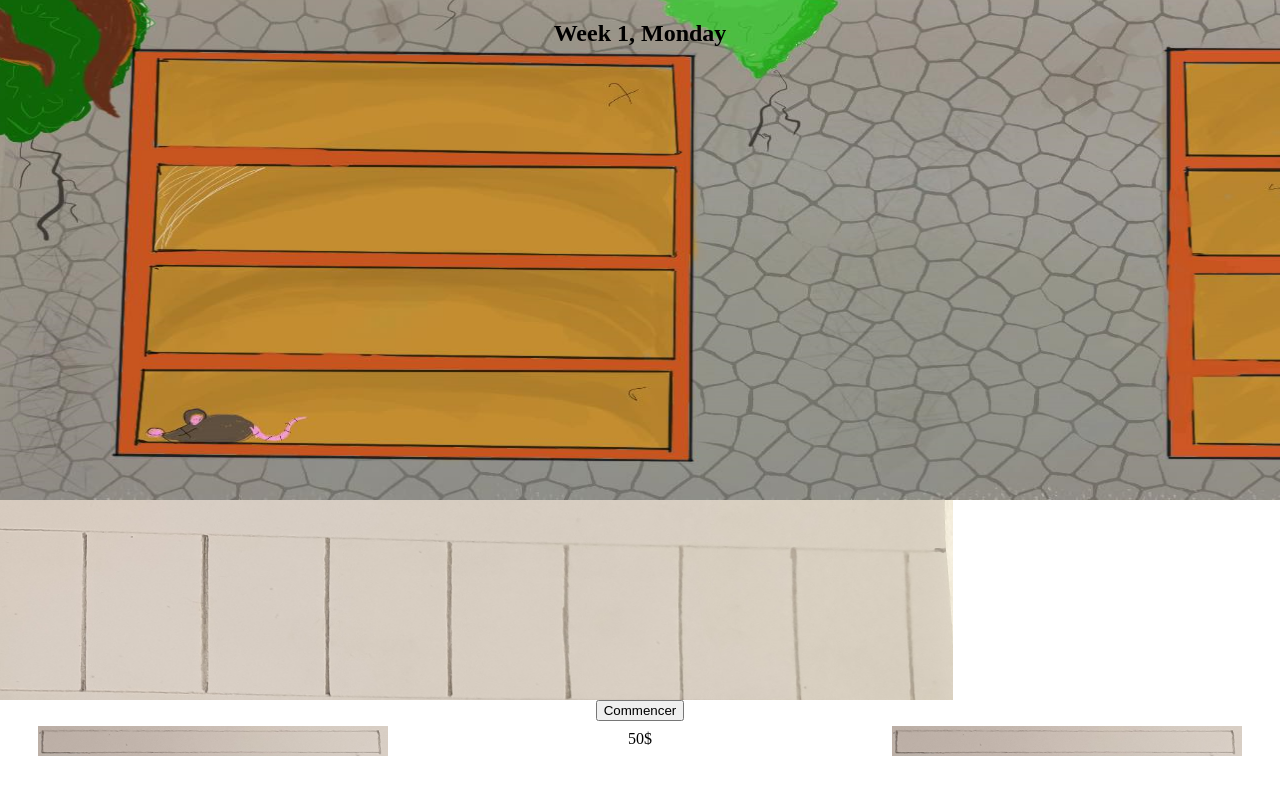
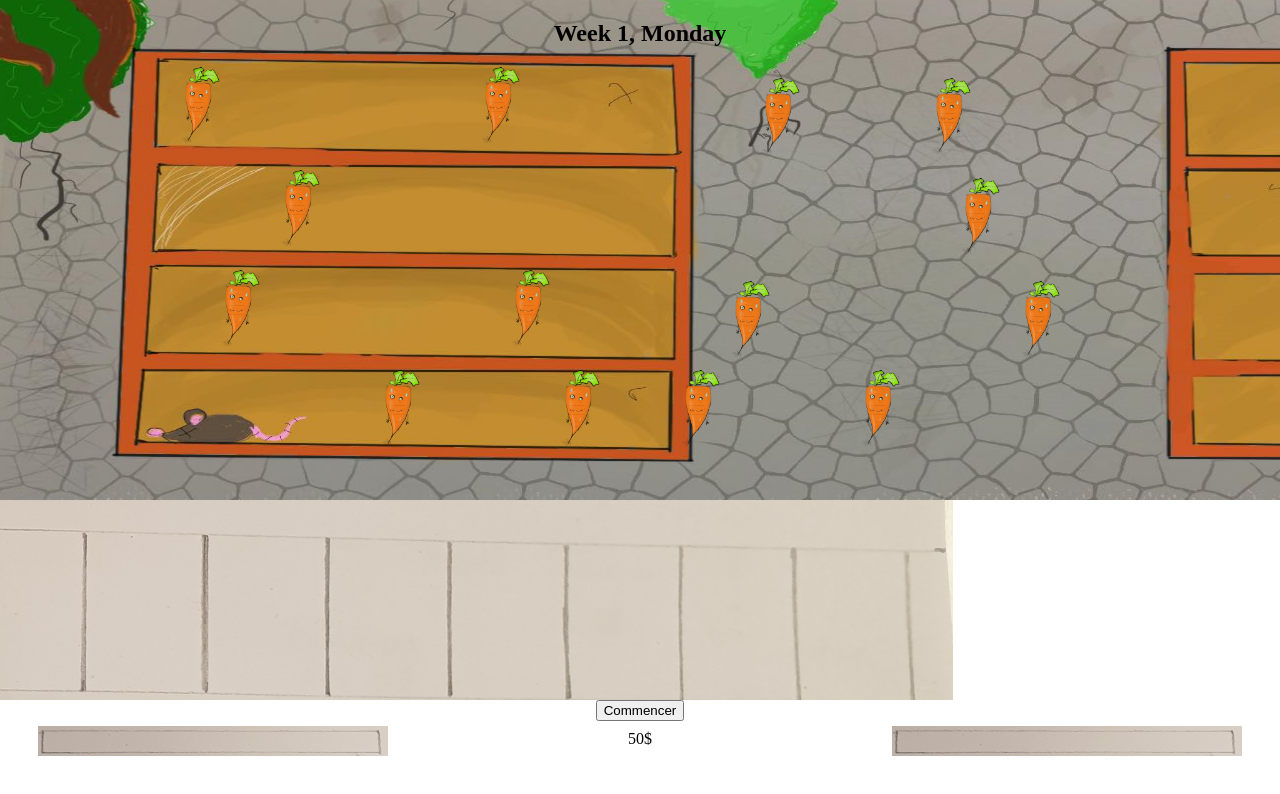
Before and after one commit to tchikl-h/Grossery-store, a plain HTML site: page grossery.html in a window 1280 px wide. Shown: the top 794 px of the page. Drawn offline with Linux system fonts and the light colour scheme.

Commit message:
ajout des fruits en fond

```diff
--- a/grossery.css
+++ b/grossery.css
@@ -28,17 +28,23 @@
   }
 }
 
-/* @-webkit-keyframes slideOut {
-  100% {
-    left: 900;
+@-webkit-keyframes slideOut {
+  from {
+    top: 0px;
+  }
+  to {
+    top: 900px;
   }
 }
 
 @keyframes slideOut {
-  100% {
-    left: 900;
+  from {
+    top: 0px;
   }
-} */
+  to {
+    top: 900px;
+  }
+}
 
 .shelves {
   height: 500px;
@@ -65,6 +71,82 @@
   width: 300px;
 }
 
+.fruit-background {
+  position: absolute;
+  height: 80px;
+  width: 80px;
+}
+
+.fruit-background-left1 {
+  left: 160px;
+  top: 64px;
+}
+
+.fruit-background-left2 {
+  left: 460px;
+  top: 64px;
+}
+
+.fruit-background-left3 {
+  left: 260px;
+  top: 167px;
+}
+
+.fruit-background-left4 {
+  left: 200px;
+  top: 267px;
+}
+
+.fruit-background-left5 {
+  left: 490px;
+  top: 267px;
+}
+
+.fruit-background-left6 {
+  left: 360px;
+  top: 367px;
+}
+
+.fruit-background-left7 {
+  left: 540px;
+  top: 367px;
+}
+
+.fruit-background-right1 {
+  right: 289px;
+  top: 75px;
+}
+
+.fruit-background-right2 {
+  right: 460px;
+  top: 75px;
+}
+
+.fruit-background-right3 {
+  right: 260px;
+  top: 175px;
+}
+
+.fruit-background-right4 {
+  right: 200px;
+  top: 278px;
+}
+
+.fruit-background-right5 {
+  right: 490px;
+  top: 278px;
+}
+
+.fruit-background-right6 {
+  right: 360px;
+  top: 367px;
+}
+
+.fruit-background-right7 {
+  right: 540px;
+  top: 367px;
+}
+
 .treadmill2 {
   position: absolute;
   left: -900px;
@@ -77,16 +159,14 @@
   animation-delay: 0s;
 }
 
-/* .treadmill-animation-out {
-  height: 200px;
-  width: 3906px;
+.treadmill-animation-out {
   position: absolute;
-  left: -900px;
-  -webkit-animation: slide 0.5s forwards;
+  left: 0px;
+  -webkit-animation: slideOut 0.5s forwards;
   -webkit-animation-delay: 2s;
   animation: slide 3s forwards;
   animation-delay: 2s;
-} */
+}
 
 .buttons {
   display: flex;
--- a/grossery.html
+++ b/grossery.html
@@ -7,6 +7,21 @@
   </head>
   <body>
     <h2 id="date" class="date"></h2>
+    <img class="fruit-background fruit-background-left1" src="./images/fruits/carot.PNG"/>
+    <img class="fruit-background fruit-background-left2" src="./images/fruits/carot.PNG"/>
+    <img class="fruit-background fruit-background-left3" src="./images/fruits/carot.PNG"/>
+    <img class="fruit-background fruit-background-left4" src="./images/fruits/carot.PNG"/>
+    <img class="fruit-background fruit-background-left5" src="./images/fruits/carot.PNG"/>
+    <img class="fruit-background fruit-background-left6" src="./images/fruits/carot.PNG"/>
+    <img class="fruit-background fruit-background-left7" src="./images/fruits/carot.PNG"/>
+
+    <img class="fruit-background fruit-background-right1" src="./images/fruits/carot.PNG"/>
+    <img class="fruit-background fruit-background-right2" src="./images/fruits/carot.PNG"/>
+    <img class="fruit-background fruit-background-right3" src="./images/fruits/carot.PNG"/>
+    <img class="fruit-background fruit-background-right4" src="./images/fruits/carot.PNG"/>
+    <img class="fruit-background fruit-background-right5" src="./images/fruits/carot.PNG"/>
+    <img class="fruit-background fruit-background-right6" src="./images/fruits/carot.PNG"/>
+    <img class="fruit-background fruit-background-right7" src="./images/fruits/carot.PNG"/>
     <div class="merge">
       <img id="shelves" class="shelves" src="./images/bg.png" />
       <div class="treadmill"></div>
```
